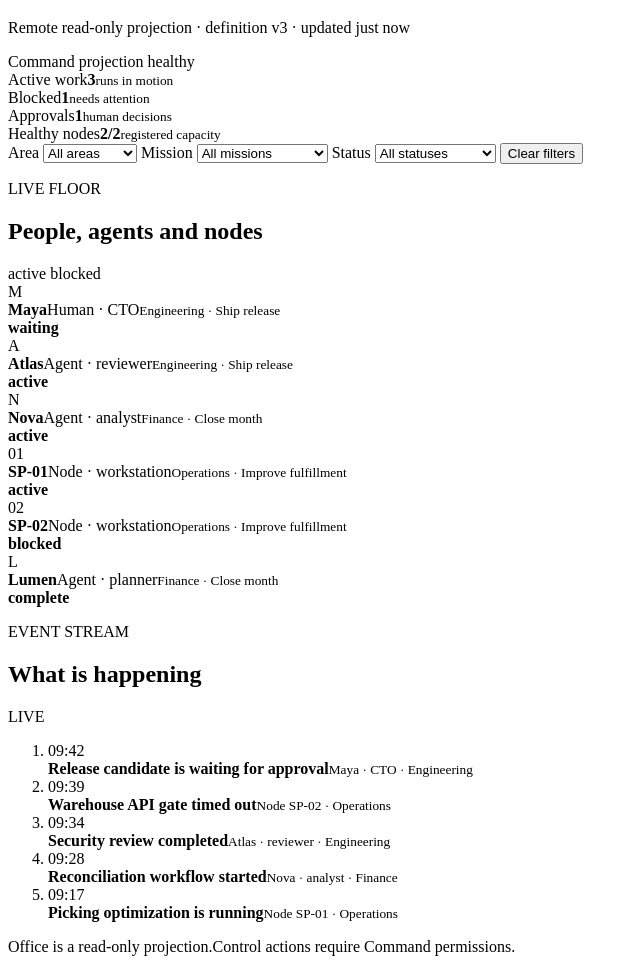
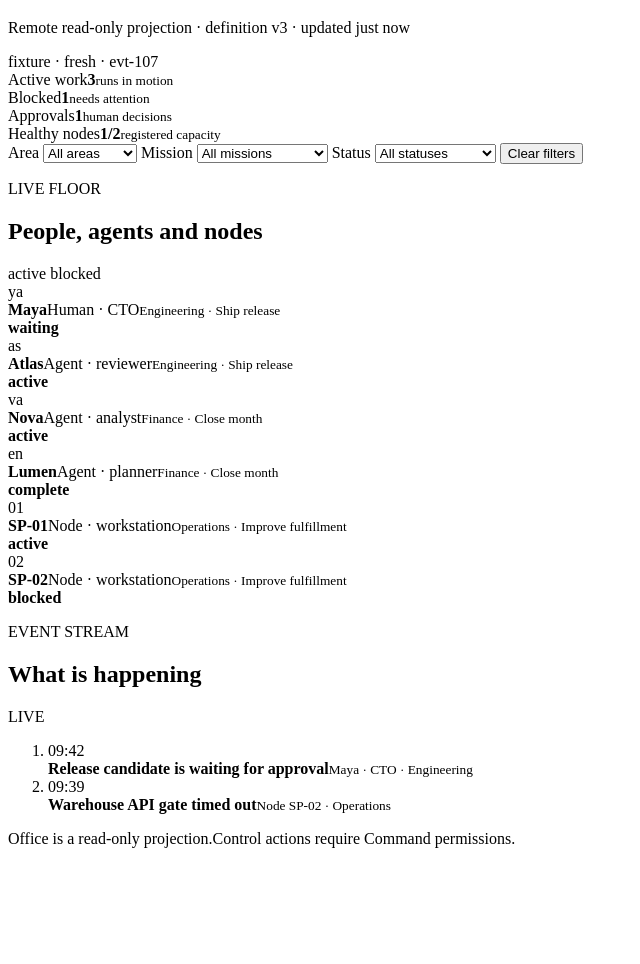
Before and after one commit to agentux-os/agentux-apps, a website with bundled scripts: page apps/office/index.html in a window 1280 px wide. Shown: the part 95-1059 px from the top of the page, without its empty margins (0-640 px from the left). After the commit the page ends 951 px from the top, so only its background shows below. Built offline with nearby package versions, Linux system fonts and the light colour scheme.

Commit message:
feat: connect Office projection adapter

```diff
--- /dev/null
+++ b/apps/office/api.js
@@ -0,0 +1,65 @@
+const requiredProjectionFields = [
+  'organizationId', 'schemaVersion', 'definitionVersion', 'projectedAt', 'source', 'freshness', 'lastEventId',
+  'organization', 'areas', 'missions', 'agents', 'nodes', 'runs', 'approvals', 'artifacts', 'events'
+];
+
+function validProjection(value) {
+  return value && requiredProjectionFields.every((field) => value[field] !== undefined) &&
+    ['fresh', 'stale', 'degraded'].includes(value.freshness) && Array.isArray(value.events);
+}
+
+function projectionStatus(projection) {
+  if (projection.freshness === 'stale') return 'stale';
+  const entityCollections = ['areas', 'missions', 'agents', 'nodes', 'runs', 'approvals', 'artifacts'];
+  if (entityCollections.every((field) => Array.isArray(projection[field]) && projection[field].length === 0)) return 'empty';
+  return 'ready';
+}
+
+async function readJSON(response) {
+  try { return await response.json(); } catch { return null; }
+}
+
+export function createCommandApi({ baseUrl, token, fetchImpl = fetch }) {
+  const request = async (path, options = {}) => fetchImpl(`${baseUrl.replace(/\/$/, '')}${path}`, {
+    ...options,
+    headers: { Accept: 'application/json', ...(token ? { Authorization: `Bearer ${token}` } : {}), ...(options.headers || {}) }
+  });
+
+  return {
+    async loadProjection({ organizationId = 'org-demo' } = {}) {
+      try {
+        const response = await request(`/v1/office/projection?organizationId=${encodeURIComponent(organizationId)}`);
+        const body = await readJSON(response);
+        if (!response.ok || !validProjection(body)) {
+          return { status: response.status === 503 ? 'degraded' : 'error', projection: null, error: body?.error || 'invalid projection response' };
+        }
+        return { status: projectionStatus(body), projection: body, error: null };
+      } catch (error) {
+        return { status: 'error', projection: null, error: error.message };
+      }
+    },
+    async resolveApproval(approvalId, input) {
+      try {
+        const response = await request(`/v1/approvals/${encodeURIComponent(approvalId)}/resolve`, {
+          method: 'POST', headers: { 'Content-Type': 'application/json' }, body: JSON.stringify(input)
+        });
+        const body = await readJSON(response);
+        return response.ok ? { ok: true, decision: body } : { ok: false, conflict: body?.conflict || { code: 'request_failed', message: body?.error || 'approval request failed' } };
+      } catch (error) {
+        return { ok: false, conflict: { code: 'unavailable', message: error.message } };
+      }
+    }
+  };
+}
+
+export function createFixtureApi({ projection } = {}) {
+  const state = projection || {
+    organizationId: 'org-demo', schemaVersion: 'office-projection.v1', definitionVersion: 'definition-3',
+    projectedAt: new Date().toISOString(), source: 'fixture', freshness: 'fresh', lastEventId: 'evt-fixture',
+    organization: { id: 'org-demo', name: 'Demo Organization' }, areas: [], missions: [], agents: [], nodes: [], runs: [], approvals: [], artifacts: [], events: []
+  };
+  return {
+    async loadProjection() { return { status: projectionStatus(state), projection: state, error: null }; },
+    async resolveApproval() { return { ok: false, conflict: { code: 'not_found', message: 'approval not found in fixture mode' } }; }
+  };
+}
--- a/apps/office/app.js
+++ b/apps/office/app.js
@@ -1,48 +1,56 @@
-const fakeEvents = [
-  { id: 'evt-107', type: 'approval', at: '09:42', area: 'Engineering', mission: 'Ship release', status: 'waiting', actor: 'Maya · CTO', message: 'Release candidate is waiting for approval' },
-  { id: 'evt-106', type: 'blocked', at: '09:39', area: 'Operations', mission: 'Improve fulfillment', status: 'blocked', actor: 'Node SP-02', message: 'Warehouse API gate timed out' },
-  { id: 'evt-105', type: 'complete', at: '09:34', area: 'Engineering', mission: 'Ship release', status: 'complete', actor: 'Atlas · reviewer', message: 'Security review completed' },
-  { id: 'evt-104', type: 'active', at: '09:28', area: 'Finance', mission: 'Close month', status: 'active', actor: 'Nova · analyst', message: 'Reconciliation workflow started' },
-  { id: 'evt-103', type: 'active', at: '09:17', area: 'Operations', mission: 'Improve fulfillment', status: 'active', actor: 'Node SP-01', message: 'Picking optimization is running' }
-];
-
-const floor = [
-  { name: 'Maya', kind: 'Human · CTO', area: 'Engineering', mission: 'Ship release', status: 'waiting', icon: 'M' },
-  { name: 'Atlas', kind: 'Agent · reviewer', area: 'Engineering', mission: 'Ship release', status: 'active', icon: 'A' },
-  { name: 'Nova', kind: 'Agent · analyst', area: 'Finance', mission: 'Close month', status: 'active', icon: 'N' },
-  { name: 'SP-01', kind: 'Node · workstation', area: 'Operations', mission: 'Improve fulfillment', status: 'active', icon: '01' },
-  { name: 'SP-02', kind: 'Node · workstation', area: 'Operations', mission: 'Improve fulfillment', status: 'blocked', icon: '02' },
-  { name: 'Lumen', kind: 'Agent · planner', area: 'Finance', mission: 'Close month', status: 'complete', icon: 'L' }
-];
+import { createCommandApi, createFixtureApi } from './api.js';
 
 const $ = (id) => document.getElementById(id);
 const filters = { area: 'all', mission: 'all', status: 'all' };
+const config = globalThis.AGENTUX_OFFICE_CONFIG || {};
+const fixtureProjection = {
+  organizationId: 'org-demo', schemaVersion: 'office-projection.v1', definitionVersion: 'definition-3', projectedAt: new Date().toISOString(), source: 'fixture', freshness: 'fresh', lastEventId: 'evt-107',
+  organization: { id: 'org-demo', name: 'Acme Robotics' },
+  areas: [{ id: 'engineering', name: 'Engineering' }, { id: 'operations', name: 'Operations' }, { id: 'finance', name: 'Finance' }],
+  missions: [{ id: 'release', name: 'Ship release' }, { id: 'fulfillment', name: 'Improve fulfillment' }, { id: 'close-month', name: 'Close month' }],
+  agents: [
+    { id: 'maya', name: 'Maya', kind: 'Human · CTO', area: 'Engineering', mission: 'Ship release', status: 'waiting' },
+    { id: 'atlas', name: 'Atlas', kind: 'Agent · reviewer', area: 'Engineering', mission: 'Ship release', status: 'active' },
+    { id: 'nova', name: 'Nova', kind: 'Agent · analyst', area: 'Finance', mission: 'Close month', status: 'active' },
+    { id: 'lumen', name: 'Lumen', kind: 'Agent · planner', area: 'Finance', mission: 'Close month', status: 'complete' }
+  ],
+  nodes: [{ id: 'sp-01', name: 'SP-01', kind: 'Node · workstation', area: 'Operations', mission: 'Improve fulfillment', status: 'active' }, { id: 'sp-02', name: 'SP-02', kind: 'Node · workstation', area: 'Operations', mission: 'Improve fulfillment', status: 'blocked' }],
+  runs: [], approvals: [], artifacts: [], events: [
+    { eventId: 'evt-107', eventType: 'approval', occurredAt: '09:42', area: 'Engineering', mission: 'Ship release', status: 'waiting', actor: 'Maya · CTO', message: 'Release candidate is waiting for approval' },
+    { eventId: 'evt-106', eventType: 'blocked', occurredAt: '09:39', area: 'Operations', mission: 'Improve fulfillment', status: 'blocked', actor: 'Node SP-02', message: 'Warehouse API gate timed out' }
+  ]
+};
+
+let projection = fixtureProjection;
+let people = [];
+
+function apiForRuntime() { return config.commandUrl ? createCommandApi({ baseUrl: config.commandUrl, token: config.token }) : createFixtureApi({ projection: fixtureProjection }); }
+function normalizePeople(value) { return [...(value.agents || []), ...(value.nodes || [])].map((item, index) => ({ ...item, icon: item.icon || item.name?.slice(-2) || String(index + 1) })); }
+function matches(item) { return (filters.area === 'all' || item.area === filters.area) && (filters.mission === 'all' || item.mission === filters.mission) && (filters.status === 'all' || item.status === filters.status); }
 
 function setupFilters() {
-  for (const area of [...new Set(floor.map((item) => item.area))]) $('area-filter').insertAdjacentHTML('beforeend', `<option>${area}</option>`);
-  for (const mission of [...new Set(floor.map((item) => item.mission))]) $('mission-filter').insertAdjacentHTML('beforeend', `<option>${mission}</option>`);
-  for (const [key, id] of Object.entries({ area: 'area-filter', mission: 'mission-filter', status: 'status-filter' })) {
-    $(id).addEventListener('change', (event) => { filters[key] = event.target.value; renderOffice(); });
-  }
+  for (const area of [...new Set(people.map((item) => item.area))]) $('area-filter').insertAdjacentHTML('beforeend', `<option>${area}</option>`);
+  for (const mission of [...new Set(people.map((item) => item.mission))]) $('mission-filter').insertAdjacentHTML('beforeend', `<option>${mission}</option>`);
+  for (const [key, id] of Object.entries({ area: 'area-filter', mission: 'mission-filter', status: 'status-filter' })) $(id).addEventListener('change', (event) => { filters[key] = event.target.value; renderOffice(); });
   $('clear-filters').addEventListener('click', () => { for (const key of Object.keys(filters)) filters[key] = 'all'; for (const id of ['area-filter', 'mission-filter', 'status-filter']) $(id).value = 'all'; renderOffice(); });
 }
 
-function matches(item) {
-  return (filters.area === 'all' || item.area === filters.area) && (filters.mission === 'all' || item.mission === filters.mission) && (filters.status === 'all' || item.status === filters.status);
+function renderOffice() {
+  const visible = people.filter(matches);
+  $('office-grid').innerHTML = visible.length ? visible.map((item) => `<article class="desk ${item.status}"><div class="desk-icon">${item.icon}</div><div><strong>${item.name}</strong><span>${item.kind || 'Agent'}</span><small>${item.area} · ${item.mission}</small></div><b>${item.status}</b></article>`).join('') : '<p class="empty">No people, agents or nodes match these filters.</p>';
+  $('metric-active').textContent = people.filter((item) => item.status === 'active').length;
+  $('metric-blocked').textContent = people.filter((item) => item.status === 'blocked').length;
+  $('metric-approvals').textContent = (projection.approvals || []).filter((item) => item.status === 'pending').length + people.filter((item) => item.status === 'waiting').length;
+  const nodes = people.filter((item) => item.kind?.startsWith('Node')); $('metric-nodes').textContent = `${nodes.filter((item) => item.status !== 'blocked').length}/${nodes.length}`;
+  $('event-list').innerHTML = (projection.events || []).filter(matches).map((event) => `<li class="event-item ${event.eventType || event.type}"><span class="event-time">${event.occurredAt || event.at || ''}</span><div><strong>${event.message || event.eventType}</strong><small>${event.actor || 'Command'} · ${event.area || 'Organization'}</small></div></li>`).join('') || '<li class="empty">No events match these filters.</li>';
+  $('connection-status').textContent = `${projection.source} · ${projection.freshness} · ${projection.lastEventId}`;
 }
 
-function renderOffice() {
-  const visible = floor.filter(matches);
-  $('office-grid').innerHTML = visible.length ? visible.map((item) => `<article class="desk ${item.status}"><div class="desk-icon">${item.icon}</div><div><strong>${item.name}</strong><span>${item.kind}</span><small>${item.area} · ${item.mission}</small></div><b>${item.status}</b></article>`).join('') : '<p class="empty">No people, agents or nodes match these filters.</p>';
-  const active = floor.filter((item) => item.status === 'active').length;
-  const blocked = floor.filter((item) => item.status === 'blocked').length;
-  const approvals = floor.filter((item) => item.status === 'waiting').length;
-  $('metric-active').textContent = active;
-  $('metric-blocked').textContent = blocked;
-  $('metric-approvals').textContent = approvals;
-  $('metric-nodes').textContent = '2/2';
-  $('event-list').innerHTML = fakeEvents.filter(matches).map((event) => `<li class="event-item ${event.type}"><span class="event-time">${event.at}</span><div><strong>${event.message}</strong><small>${event.actor} · ${event.area}</small></div></li>`).join('') || '<li class="empty">No events match these filters.</li>';
+async function boot() {
+  const result = await apiForRuntime().loadProjection({ organizationId: config.organizationId || 'org-demo' });
+  if (result.projection) projection = result.projection;
+  if (!result.projection) $('connection-status').textContent = `Command unavailable · ${result.error || 'retry required'}`;
+  people = normalizePeople(projection); setupFilters(); renderOffice();
 }
 
-setupFilters();
-renderOffice();
+boot();
--- a/apps/office/index.html
+++ b/apps/office/index.html
@@ -14,7 +14,7 @@
           <h1>Acme Robotics <span>· command floor</span></h1>
           <p class="subtle">Remote read-only projection · definition v3 · updated just now</p>
         </div>
-        <div class="connection"><i></i> Command projection healthy</div>
+        <div class="connection"><i></i> <span id="connection-status">fixture · loading</span></div>
       </header>
 
       <section class="metrics" aria-label="Executive overview">
```
Also changed, not shown: apps/office/api.test.mjs (added, +39 -0 lines), scripts/validate-office.mjs (+8 -1 lines).
